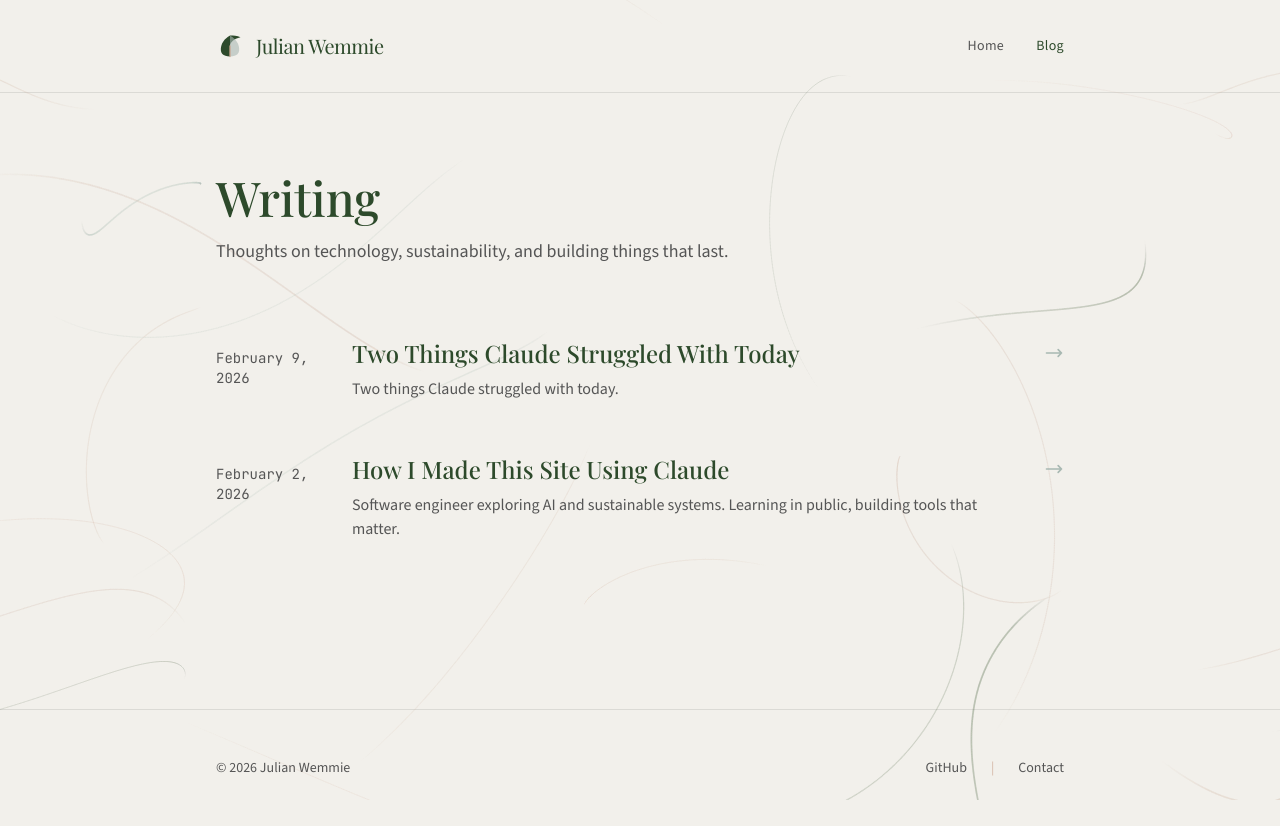
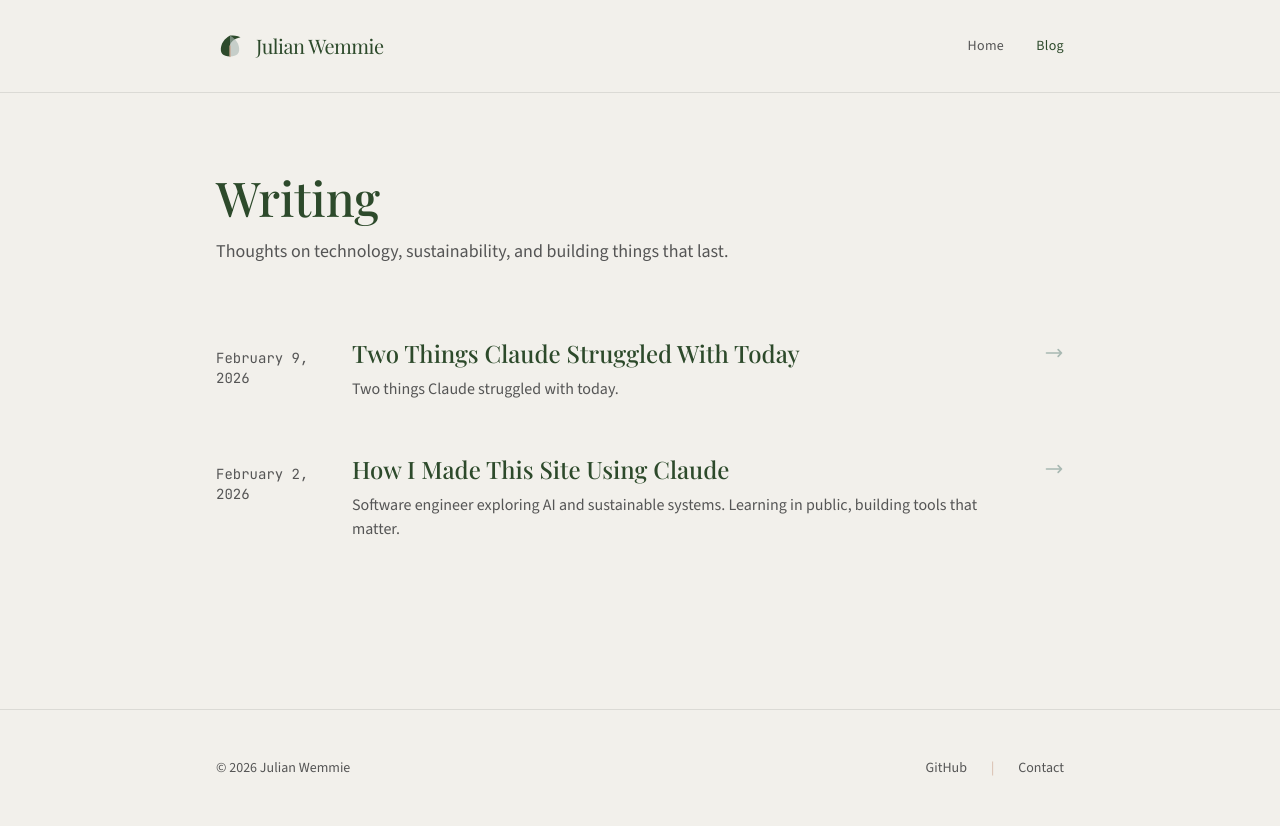
Before and after one commit to julianwemmie/fractal-site, a React (Vite) app: page /blog in a window 1280 px wide. Built offline with nearby package versions, Linux system fonts and the light colour scheme; a web font is replaced by a local one.

Commit message:
update curves again

```diff
--- a/src/components/Layout.tsx
+++ b/src/components/Layout.tsx
@@ -1,12 +1,10 @@
 import { Outlet } from 'react-router-dom'
 import Header from './Header'
 import Footer from './Footer'
-import { GenerativeBackground } from '../pages/Home'
 
 export default function Layout() {
   return (
     <div className="min-h-screen flex flex-col bg-paper-100">
-      <GenerativeBackground />
       <Header />
       <main className="flex-1">
         <Outlet />
--- a/src/pages/Home.tsx
+++ b/src/pages/Home.tsx
@@ -148,6 +148,7 @@ export default function Home() {
 
   return (
     <>
+      <GenerativeBackground />
       <div className="relative z-10 max-w-4xl mx-auto px-6 py-16 md:py-24">
         {/* Hero */}
         <div className="mb-20 animate-fade-in">
```
